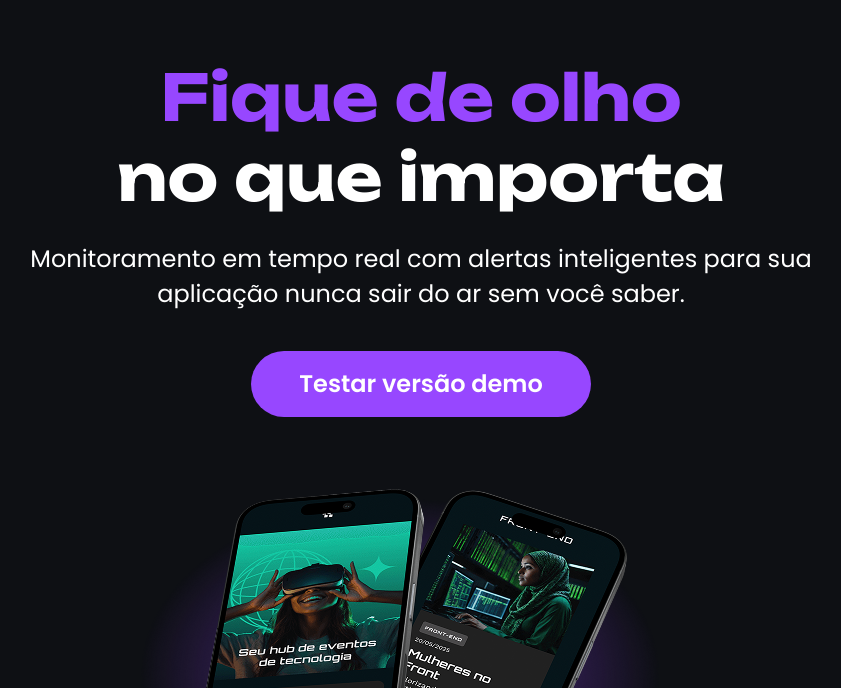
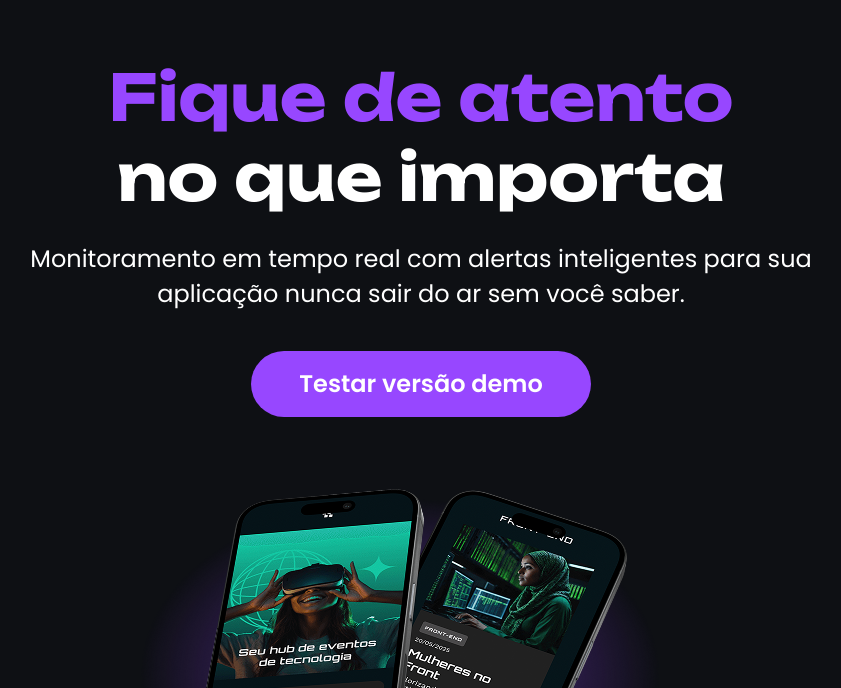
Before and after one commit to Weversonfbr90/Tecboard, a plain HTML site: page index.html in a window 1280 px wide. Shown: the part 112-800 px from the top of the page, without its empty margins (219-1060 px from the left). Drawn offline with Linux system fonts and the light colour scheme; a web font is replaced by a local one.

Commit message:
ALtera o titulo da página

```diff
--- a/index.html
+++ b/index.html
@@ -20,7 +20,7 @@
     <main>
         <section>
             <h1>
-                <span>Fique de olho</span>
+                <span>Fique de atento</span>
                 <br>no que importa
             </h1>
             <p>Monitoramento em tempo real com alertas inteligentes para sua aplicação nunca sair do ar sem você saber.</p>
```
